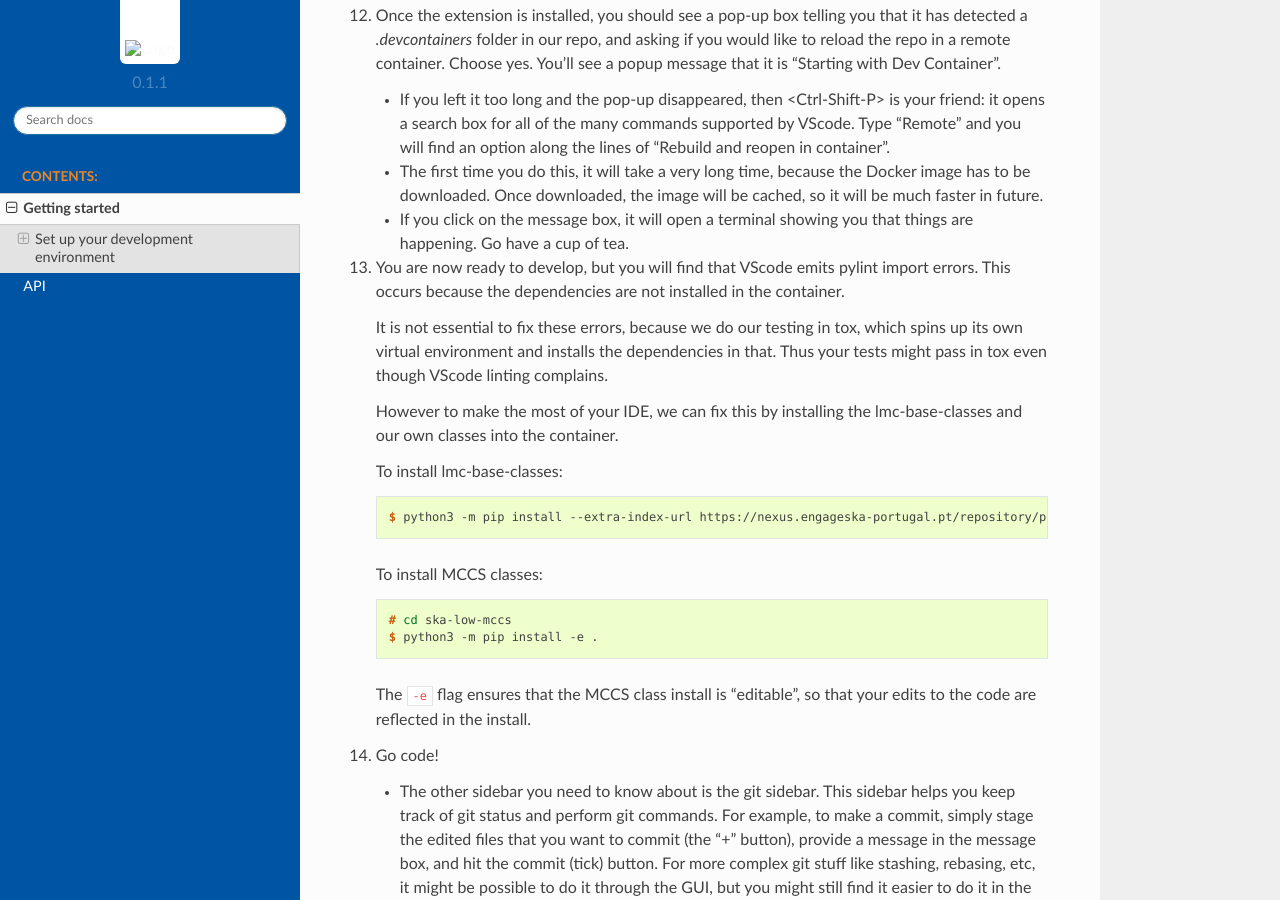
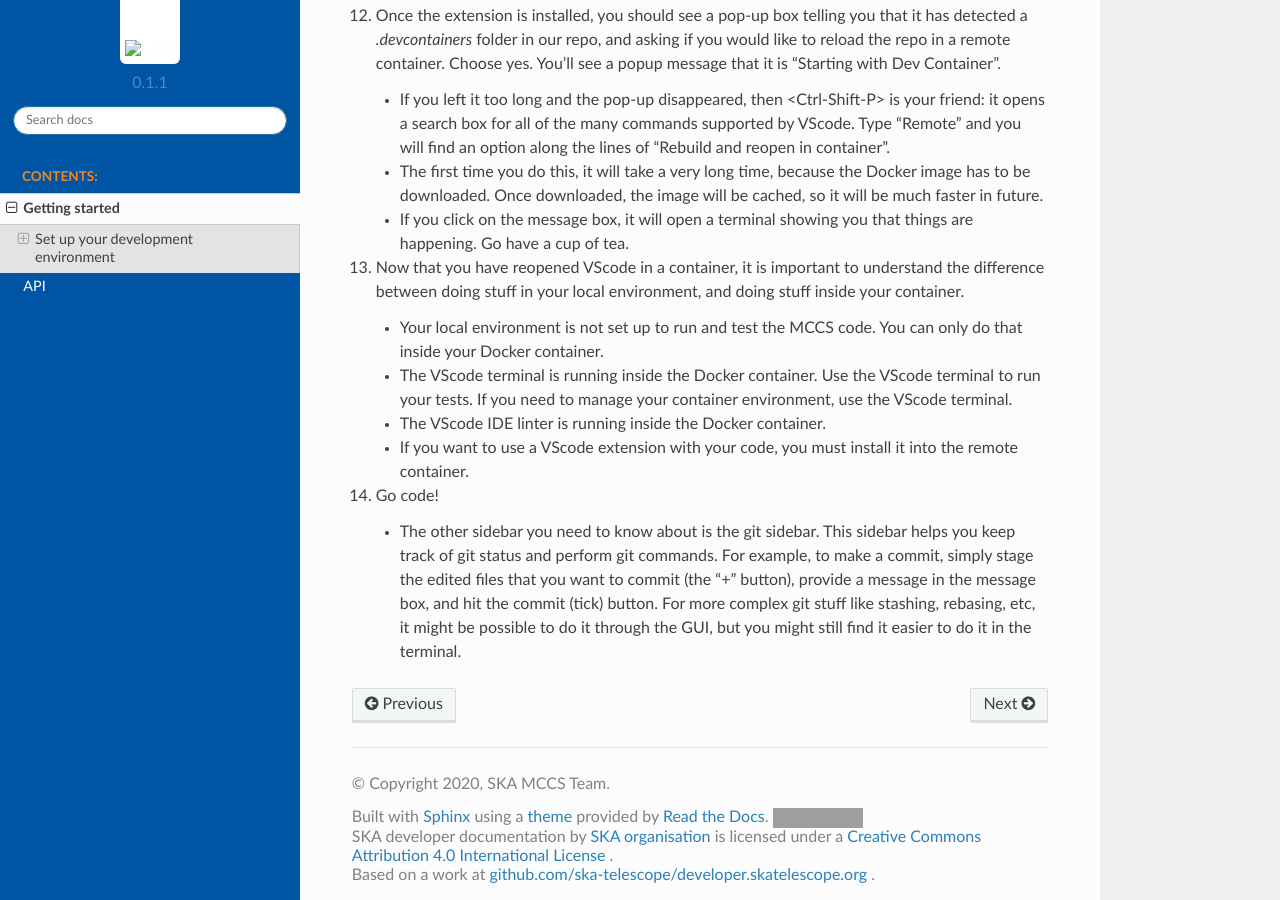
Before and after one commit to ska-telescope/ska-low-mccs-spshw, a Sphinx documentation site: the page built from docs/source/getting_started.rst, in a window 1280 px wide and 900 px high, scrolled down 3187 px. Built offline with Sphinx 7.4.7 and the Read the Docs theme 2.0.0, drawn with Linux system fonts in a browser that asks for light colours; grey boxes are pictures that could not be loaded.

Commit message:
Dev env update: pre-commit and VScode linting fixes

```diff
--- a/docs/source/getting_started.rst
+++ b/docs/source/getting_started.rst
@@ -189,33 +189,18 @@ The SKA software developer portal way
     * If you click on the message box, it will open a terminal showing
       you that things are happening. Go have a cup of tea.
 
-13. You are now ready to develop, but you will find that VScode emits
-    pylint import errors. This occurs because the dependencies are not
-    installed in the container.
+13. Now that you have reopened VScode in a container, it is important to
+    understand the difference between doing stuff in your local
+    environment, and doing stuff inside your container.
 
-    It is not essential to fix these errors, because we do our testing
-    in tox, which spins up its own virtual environment and installs the
-    dependencies in that. Thus your tests might pass in tox even though
-    VScode linting complains.
-
-    However to make the most of your IDE, we can fix this by installing
-    the lmc-base-classes and our own classes into the container.
-
-    To install lmc-base-classes:
-
-    .. code-block:: shell-session
-
-      $ python3 -m pip install --extra-index-url https://nexus.engageska-portugal.pt/repository/pypi/simple lmcbaseclasses
-
-    To install MCCS classes:
-
-    .. code-block:: shell-session
-
-      # cd ska-low-mccs
-      $ python3 -m pip install -e .
-
-    The ``-e`` flag ensures that the MCCS class install is "editable",
-    so that your edits to the code are reflected in the install.
+    * Your local environment is not set up to run and test the MCCS
+      code. You can only do that inside your Docker container.
+    * The VScode terminal is running inside the Docker container. Use
+      the VScode terminal to run your tests. If you need to
+      manage your container environment, use the VScode terminal.
+    * The VScode IDE linter is running inside the Docker container.
+    * If you want to use a VScode extension with your code, you must
+      install it into the remote container.
 
 14. Go code!
 
--- a/requirements-dev.txt
+++ b/requirements-dev.txt
@@ -1 +1,3 @@
+black
+pre-commit
 tox
```
Also changed, not shown: 1 other file.
